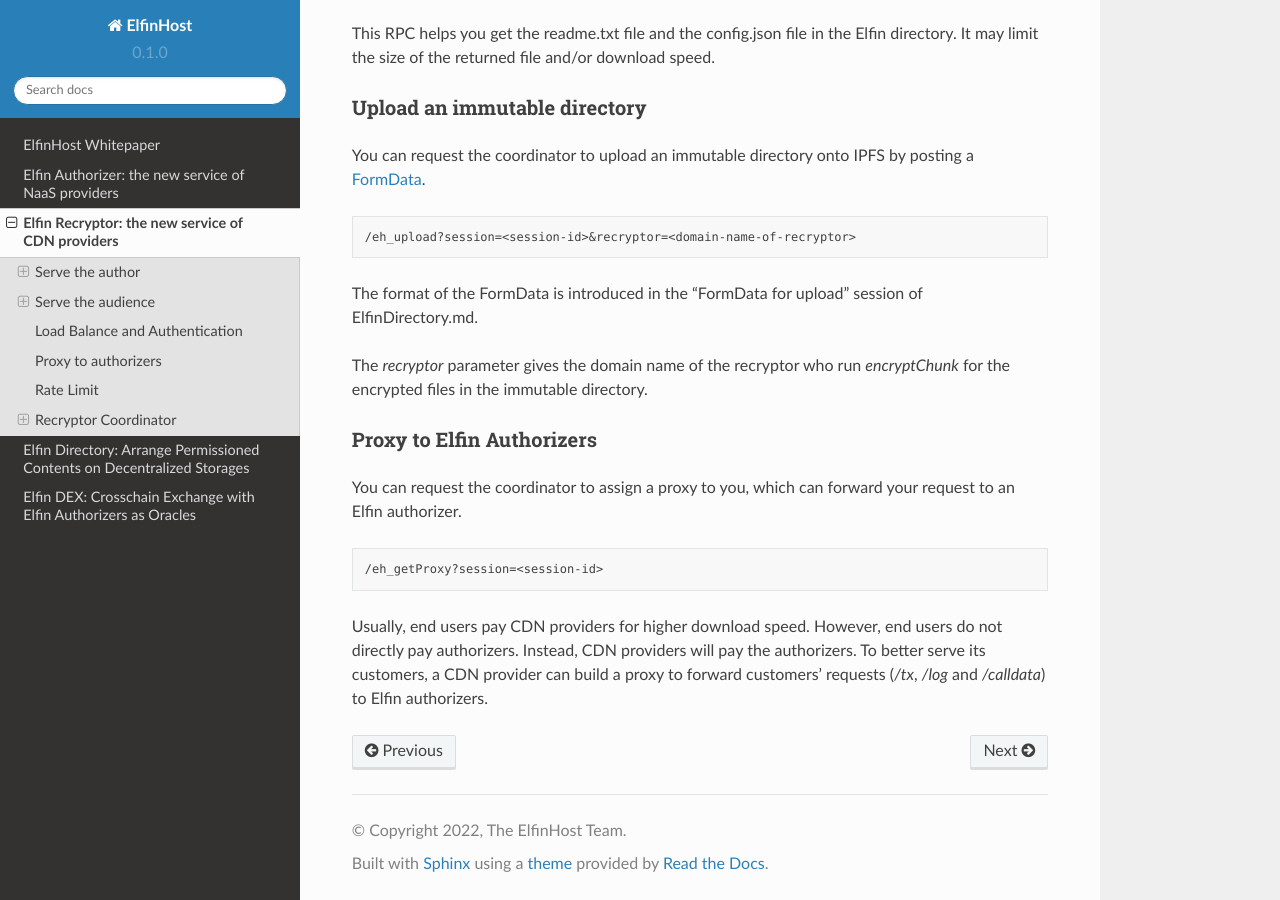
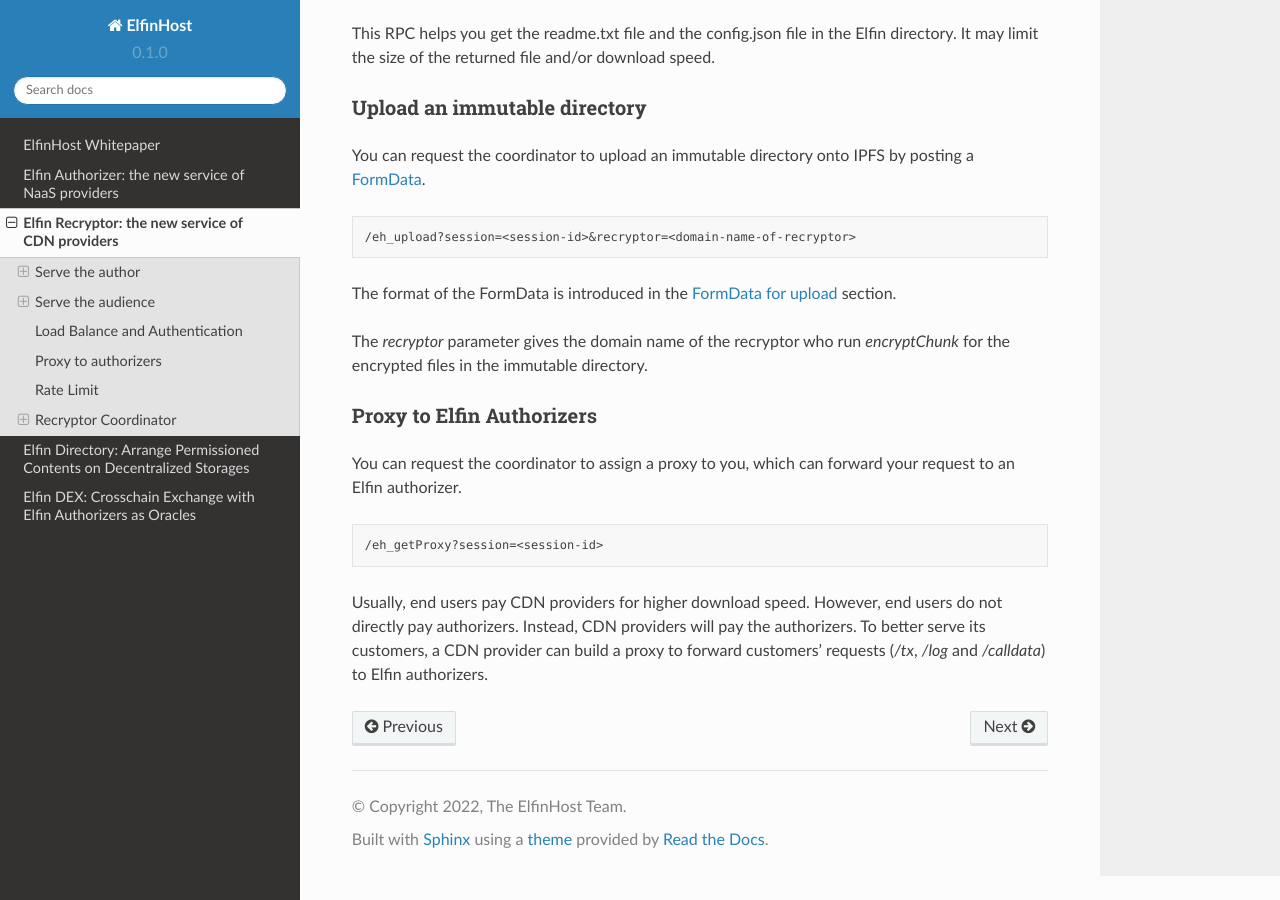
Before and after one commit to elfinhost/elfinhost-docs, a Sphinx documentation site: the page built from docs/source/elfinrecryptor.rst, in a window 1280 px wide and 900 px high, scrolled down 6394 px. Built offline with Sphinx 7.4.7 and the Read the Docs theme 2.0.0, drawn with Linux system fonts in a browser that asks for light colours.

Commit message:
add cross ref

```diff
--- a/docs/source/conf.py
+++ b/docs/source/conf.py
@@ -17,7 +17,9 @@
     'sphinx.ext.autodoc',
     'sphinx.ext.autosummary',
     'sphinx.ext.intersphinx',
+    'sphinx.ext.autosectionlabel',
 ]
+autosectionlabel_prefix_document = True
 
 intersphinx_mapping = {
     'python': ('https://docs.python.org/3/', None),
--- a/docs/source/elfinrecryptor.rst
+++ b/docs/source/elfinrecryptor.rst
@@ -298,7 +298,7 @@
 
    /eh_upload?session=<session-id>&recryptor=<domain-name-of-recryptor>
 
-The format of the FormData is introduced in the "FormData for upload" session of ElfinDirectory.md.
+The format of the FormData is introduced in the :ref:`elfindirectory:FormData for upload` section.
 
 The `recryptor` parameter gives the domain name of the recryptor who run `encryptChunk` for the encrypted files in the immutable directory.
 
```
